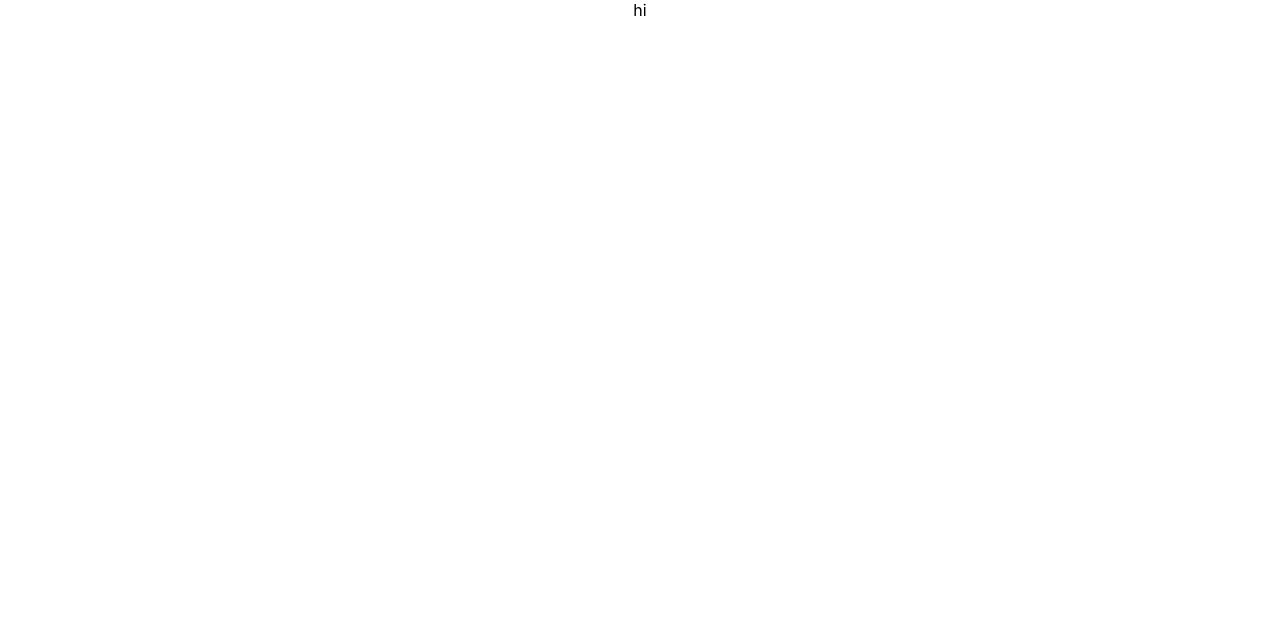
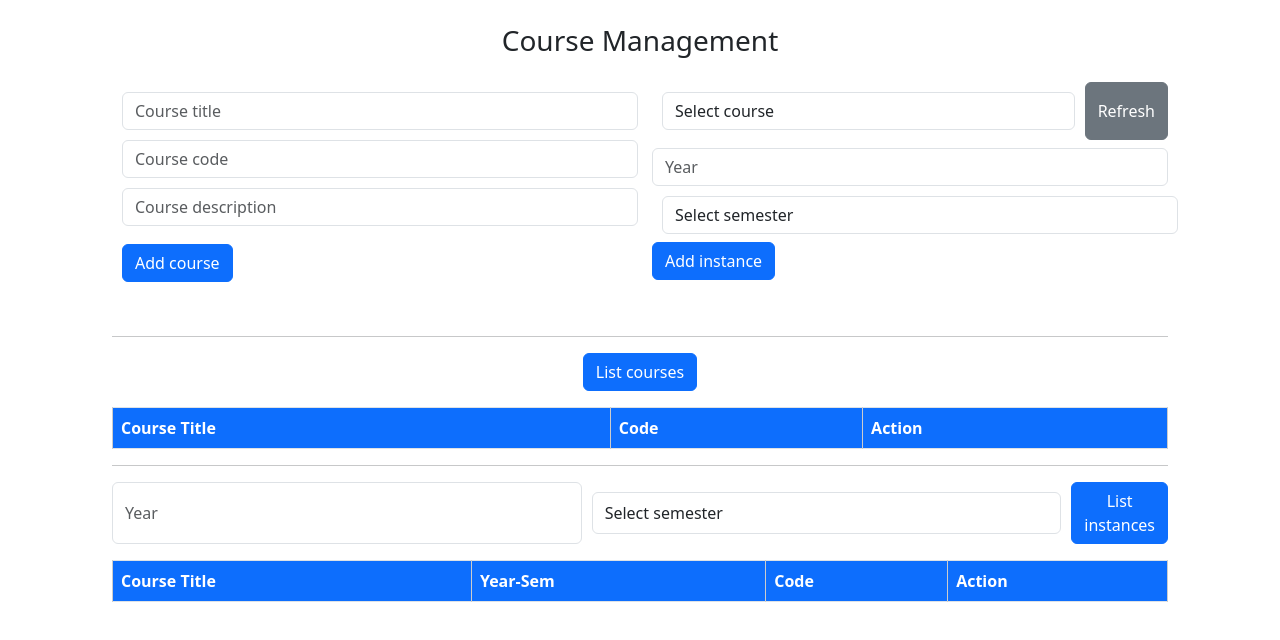
Before and after one commit to Vishakhakasture/Courses-API-Frontend, a React (Create React App) app in the folder course-ui/: page / in a window 1280 px wide. Shown: the top 640 px of the page. Built offline with nearby package versions, Linux system fonts and the light colour scheme.

Commit message:
course ui

```diff
--- a/course-ui/package.json
+++ b/course-ui/package.json
@@ -6,8 +6,10 @@
     "@testing-library/jest-dom": "^5.17.0",
     "@testing-library/react": "^13.4.0",
     "@testing-library/user-event": "^13.5.0",
+    "bootstrap": "^5.3.3",
     "react": "^18.3.1",
     "react-dom": "^18.3.1",
+    "react-icons": "^5.3.0",
     "react-scripts": "5.0.1",
     "web-vitals": "^2.1.4"
   },
--- a/course-ui/src/App.css
+++ b/course-ui/src/App.css
@@ -1,38 +1,66 @@
+body {
+  margin: 0px 100px 0px 100px;
+}
+
 .App {
+  padding: 20px;
+}
+
+.container {
+  max-width: 1200px;
+}
+
+h1 {
   text-align: center;
 }
 
-.App-logo {
-  height: 40vmin;
-  pointer-events: none;
+.row {
+  margin-bottom: 20px;
 }
 
-@media (prefers-reduced-motion: no-preference) {
-  .App-logo {
-    animation: App-logo-spin infinite 20s linear;
-  }
+form input,
+select {
+  margin: 10px;
+  padding: 10px;
+  width: 200px;
 }
 
-.App-header {
-  background-color: #282c34;
-  min-height: 100vh;
-  display: flex;
-  flex-direction: column;
-  align-items: center;
-  justify-content: center;
-  font-size: calc(10px + 2vmin);
+form button,
+table button {
+  background-color: #007bff;
+  color: white;
+  border: none;
+  padding: 10px 20px;
+  margin: 10px;
+  cursor: pointer;
+}
+
+table {
+  width: 100%;
+  border-collapse: collapse;
+}
+
+table,
+th,
+td {
+  border: 1px solid #ccc;
+}
+
+th,
+td {
+  padding: 10px;
+  text-align: left;
+}
+
+th {
+  background-color: #6c757d;
   color: white;
 }
 
-.App-link {
-  color: #61dafb;
+tr:nth-child(even) {
+  background-color: #f2f2f2;
 }
 
-@keyframes App-logo-spin {
-  from {
-    transform: rotate(0deg);
-  }
-  to {
-    transform: rotate(360deg);
-  }
+#btn-list {
+  align-items: center;
 }
--- a/course-ui/src/App.js
+++ b/course-ui/src/App.js
@@ -1,7 +1,31 @@
+import React from "react";
+import AddCourse from "./Components/AddCourse";
+import AddCourseInstance from "./Components/AddCourseInstance";
+import ShowCourseDetails from "./Components/ShowCourseDetails";
+import ShowCourseInstance from "./Components/ShowCourseInstance";
+import "bootstrap/dist/css/bootstrap.min.css";
 import "./App.css";
 
 function App() {
-  return <div className="App">hi</div>;
+  return (
+    <div className="container">
+      <h3 className="my-4 text-center">Course Management</h3>
+      <div className="row">
+        <div className="col-md-6">
+          <AddCourse />
+        </div>
+        <div className="col-md-6">
+          <AddCourseInstance />
+        </div>
+      </div>
+      <hr />
+      <div>
+        <ShowCourseDetails />
+        <hr />
+        <ShowCourseInstance />
+      </div>
+    </div>
+  );
 }
 
 export default App;
--- a/course-ui/src/Components/AddCourse.jsx
+++ b/course-ui/src/Components/AddCourse.jsx
@@ -0,0 +1,45 @@
+import React, { useState } from "react";
+
+const AddCourse = () => {
+  const [title, setTitle] = useState("");
+  const [code, setCode] = useState("");
+  const [description, setDescription] = useState("");
+
+  const handleSubmit = (e) => {
+    e.preventDefault();
+    // Add course logic
+  };
+
+  return (
+    <form onSubmit={handleSubmit} className="mb-4">
+      <div className="form-group">
+        <input
+          type="text"
+          className="form-control mb-2"
+          placeholder="Course title"
+          value={title}
+          onChange={(e) => setTitle(e.target.value)}
+        />
+        <input
+          type="text"
+          className="form-control mb-2"
+          placeholder="Course code"
+          value={code}
+          onChange={(e) => setCode(e.target.value)}
+        />
+        <input
+          type="text"
+          className="form-control mb-2"
+          placeholder="Course description"
+          value={description}
+          onChange={(e) => setDescription(e.target.value)}
+        />
+        <button type="submit" className="btn btn-primary">
+          Add course
+        </button>
+      </div>
+    </form>
+  );
+};
+
+export default AddCourse;
--- a/course-ui/src/Components/AddCourseInstance.jsx
+++ b/course-ui/src/Components/AddCourseInstance.jsx
@@ -0,0 +1,49 @@
+import React, { useState } from "react";
+
+const AddCourseInstance = () => {
+  const [course, setCourse] = useState("");
+  const [year, setYear] = useState("");
+  const [semester, setSemester] = useState("");
+
+  const handleAddInstance = () => {
+    // Add instance logic
+  };
+
+  return (
+    <div className="mb-4">
+      <div className="form-group d-flex">
+        <select
+          className="form-control mr-2"
+          value={course}
+          onChange={(e) => setCourse(e.target.value)}
+        >
+          <option value="">Select course</option>
+          {/* Populate with course options */}
+        </select>
+        <button className="btn btn-secondary">Refresh</button>
+      </div>
+      <div className="form-group mt-2">
+        <input
+          type="text"
+          className="form-control mb-2"
+          placeholder="Year"
+          value={year}
+          onChange={(e) => setYear(e.target.value)}
+        />
+        <select
+          className="form-control mb-2"
+          value={semester}
+          onChange={(e) => setSemester(e.target.value)}
+        >
+          <option value="">Select semester</option>
+          {/* Populate with semester options */}
+        </select>
+      </div>
+      <button className="btn btn-primary" onClick={handleAddInstance}>
+        Add instance
+      </button>
+    </div>
+  );
+};
+
+export default AddCourseInstance;
--- a/course-ui/src/Components/ShowCourseDetails.jsx
+++ b/course-ui/src/Components/ShowCourseDetails.jsx
@@ -0,0 +1,39 @@
+import React from "react";
+import { FaTrash, FaSearch } from "react-icons/fa";
+
+const ShowCourseDetails = () => {
+  const courses = [];
+
+  return (
+    <div className="text-center">
+      <button className="btn btn-primary mb-3 ">List courses</button>
+      <table className="table table-bordered">
+        <thead className="thead-dark">
+          <tr>
+            <th className="bg-primary text-white">Course Title</th>
+            <th className="bg-primary text-white">Code</th>
+            <th className="bg-primary text-white">Action</th>
+          </tr>
+        </thead>
+        <tbody>
+          {courses.map((course, index) => (
+            <tr key={index}>
+              <td>{course.title}</td>
+              <td>{course.code}</td>
+              <td>
+                <button className="btn btn-link">
+                  <FaSearch />
+                </button>
+                <button className="btn btn-link">
+                  <FaTrash />
+                </button>
+              </td>
+            </tr>
+          ))}
+        </tbody>
+      </table>
+    </div>
+  );
+};
+
+export default ShowCourseDetails;
--- /dev/null
+++ b/course-ui/src/Components/ShowCourseInstance.jsx
@@ -0,0 +1,47 @@
+import React from "react";
+import { FaTrash, FaSearch } from "react-icons/fa";
+
+const ShowCourseInstance = () => {
+  const instances = [];
+
+  return (
+    <div>
+      <div className="form-group d-flex mb-3">
+        <input type="text" className="form-control mr-2" placeholder="Year" />
+        <select className="form-control mr-2">
+          <option value="">Select semester</option>
+        </select>
+        <button className="btn btn-primary">List instances</button>
+      </div>
+      <table className="table table-bordered">
+        <thead className="thead-dark ">
+          <tr>
+            <th className="bg-primary text-white">Course Title</th>
+            <th className="bg-primary text-white">Year-Sem</th>
+            <th className="bg-primary text-white"> Code</th>
+            <th className="bg-primary text-white">Action</th>
+          </tr>
+        </thead>
+        <tbody>
+          {instances.map((instance, index) => (
+            <tr key={index}>
+              <td>{instance.title}</td>
+              <td>{instance.yearSem}</td>
+              <td>{instance.code}</td>
+              <td>
+                <button className="btn btn-link">
+                  <FaSearch />
+                </button>
+                <button className="btn btn-link">
+                  <FaTrash />
+                </button>
+              </td>
+            </tr>
+          ))}
+        </tbody>
+      </table>
+    </div>
+  );
+};
+
+export default ShowCourseInstance;
--- a/course-ui/src/index.css
+++ /dev/null
@@ -1,13 +0,0 @@
-body {
-  margin: 0;
-  font-family: -apple-system, BlinkMacSystemFont, 'Segoe UI', 'Roboto', 'Oxygen',
-    'Ubuntu', 'Cantarell', 'Fira Sans', 'Droid Sans', 'Helvetica Neue',
-    sans-serif;
-  -webkit-font-smoothing: antialiased;
-  -moz-osx-font-smoothing: grayscale;
-}
-
-code {
-  font-family: source-code-pro, Menlo, Monaco, Consolas, 'Courier New',
-    monospace;
-}
--- a/course-ui/src/index.js
+++ b/course-ui/src/index.js
@@ -1,6 +1,5 @@
 import React from "react";
 import ReactDOM from "react-dom/client";
-import "./index.css";
 import App from "./App";
 
 const root = ReactDOM.createRoot(document.getElementById("root"));
```
Also changed, not shown: course-ui/src/Components/CourseDetails.jsx (deleted), 2 other files (tests, documents, lock files or other folders).
